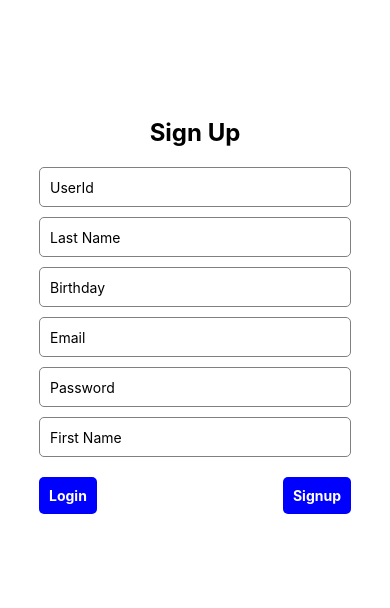
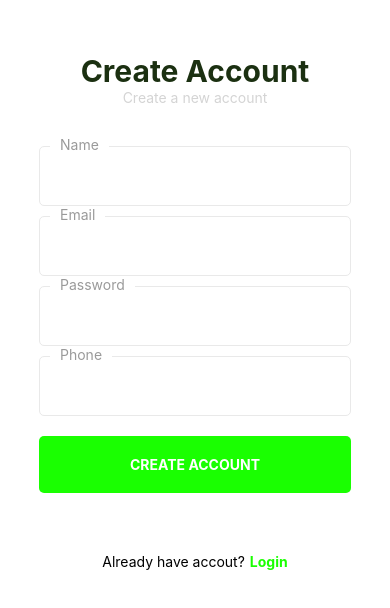
Before and after one commit to kader-mz/memoir-front-end, a React Native app: screen /signup in a window 390 px wide. Shown: the part 106-714 px from the top of the page. Built offline with nearby package versions, Linux system fonts and the light colour scheme.

Commit message:
remaking signup screen

```diff
--- a/App.js
+++ b/App.js
@@ -23,7 +23,7 @@ function App() {
           headerShown: false,
         }}
       >
-        {/* <Stack.Screen name="welcom" component={WelcomScreen} /> */}
+        <Stack.Screen name="welcom" component={WelcomScreen} />
         <Stack.Screen
           name="login"
           component={LoginScreen}
--- a/navigation/Tabs.js
+++ b/navigation/Tabs.js
@@ -35,6 +35,10 @@ const Tabs = ({ setIsLogin }) => {
           },
         })}
       >
+        <Tab.Screen name="dashboard" component={DashboardScreen} />
+        <Tab.Screen name="work" component={WorkScreen} />
+        <Tab.Screen name="calendar" component={CalendarScreen} />
+        <Tab.Screen name="template" component={TemplateScreen} />
         <Tab.Screen
           name="settings"
           component={SettingsScreen}
@@ -47,10 +51,6 @@ const Tabs = ({ setIsLogin }) => {
             ),
           })}
         />
-        <Tab.Screen name="dashboard" component={DashboardScreen} />
-        <Tab.Screen name="work" component={WorkScreen} />
-        <Tab.Screen name="calendar" component={CalendarScreen} />
-        <Tab.Screen name="template" component={TemplateScreen} />
       </Tab.Navigator>
     </NavigationContainer>
   );
--- a/screen/auth/LoginScreen.js
+++ b/screen/auth/LoginScreen.js
@@ -198,6 +198,7 @@ const styles = StyleSheet.create({
     borderRadius: 10,
     color: "white",
     fontWeight: "bold",
+    pointerEvents: "none",
   },
 });
 
--- a/screen/auth/SignupScreen.js
+++ b/screen/auth/SignupScreen.js
@@ -9,12 +9,11 @@ import {
 
 const Signup = ({ navigation }) => {
   const [formData, setFormData] = useState({
-    userId: "",
-    lastName: "",
-    birthday: "",
+    name: "",
+    firstName: "",
     email: "",
     password: "",
-    firstName: "",
+    phone: "",
   });
 
   const handleChange = (name, value) => {
@@ -35,46 +34,48 @@ const Signup = ({ navigation }) => {
 
   return (
     <View style={styles.container}>
-      <Text style={styles.title}>Sign Up</Text>
+      <Text style={styles.title}>Create Account</Text>
+      <Text style={styles.subtitle}>Create a new account</Text>
+      <View style={styles.inputContainer}>
+        <Text style={styles.inputUpperText}>Name</Text>
         <TextInput
           style={styles.input}
-        placeholder="UserId"
-        onChangeText={(text) => handleChange("userId", text)}
+          onChangeText={(text) => handleChange("name", text)}
         />
+      </View>
+      <View style={styles.inputContainer}>
+        <Text style={styles.inputUpperText}>Email</Text>
+
         <TextInput
           style={styles.input}
-        placeholder="Last Name"
-        onChangeText={(text) => handleChange("lastName", text)}
+          onChangeText={(text) => handleChange("email", text)}
         />
+      </View>
+      <View style={styles.inputContainer}>
+        <Text style={styles.inputUpperText}>Password</Text>
+
         <TextInput
           style={styles.input}
-        placeholder="Birthday"
-        onChangeText={(text) => handleChange("birthday", text)}
+          onChangeText={(text) => handleChange("password", text)}
         />
+      </View>
+      <View style={styles.inputContainer}>
+        <Text style={styles.inputUpperText}>Phone</Text>
         <TextInput
           style={styles.input}
-        placeholder="Email"
-        onChangeText={(text) => handleChange("email", text)}
+          onChangeText={(text) => handleChange("phone", text)}
         />
-      <TextInput
-        style={styles.input}
-        placeholder="Password"
-        secureTextEntry
-        onChangeText={(text) => handleChange("password", text)}
-      />
-      <TextInput
-        style={styles.input}
-        placeholder="First Name"
-        onChangeText={(text) => handleChange("firstName", text)}
-      />
+      </View>
       <View style={styles.btns}>
-        <TouchableOpacity style={styles.button} onPress={handleLogin}>
-          <Text style={styles.buttonText}>Login</Text>
+        <TouchableOpacity style={styles.button} onPress={handleSignup}>
+          <Text style={styles.buttonText}>CREATE ACCOUNT</Text>
         </TouchableOpacity>
-
-        <TouchableOpacity style={styles.button} onPress={handleSignup}>
-          <Text style={styles.buttonText}>Signup</Text>
+        <View style={styles.login} onPress={handleLogin}>
+          <Text style={styles.loginText}>Already have accout?</Text>
+          <TouchableOpacity onPress={() => navigation.navigate("login")}>
+            <Text style={{ color: "#1aff01", fontWeight: "bold" }}>Login</Text>
           </TouchableOpacity>
+        </View>
       </View>
     </View>
   );
@@ -87,25 +88,47 @@ const styles = StyleSheet.create({
     alignItems: "center",
     backgroundColor: "#fff",
   },
+  inputContainer: {
+    position: "relative",
+    justifyContent: "center",
+    alignItems: "center",
+    width: "100%",
+  },
+  inputUpperText: {
+    position: "absolute",
+    top: -10,
+    left: 50,
+    backgroundColor: "white",
+    zIndex: 20,
+    paddingHorizontal: 10,
+    color: "#9a9a9a",
+  },
   title: {
-    fontSize: 24,
+    fontSize: 30,
     fontWeight: "bold",
-    marginBottom: 20,
+    color: "#1b3011",
+  },
+  subtitle: {
+    marginBottom: 40,
+    color: "#d4d4d4",
   },
   input: {
     width: "80%",
-    height: 40,
-    borderColor: "gray",
+    height: 60,
+    borderColor: "#e9e9e9",
     borderWidth: 1,
     borderRadius: 5,
     paddingHorizontal: 10,
     marginBottom: 10,
   },
   button: {
-    backgroundColor: "blue",
-    padding: 10,
+    backgroundColor: "#1aff01",
+    padding: 20,
     borderRadius: 5,
     marginTop: 10,
+    alignItems: "center",
+    justifyContent: "center",
+    marginVertical: 50,
   },
   buttonText: {
     color: "#fff",
@@ -113,8 +136,16 @@ const styles = StyleSheet.create({
   },
   btns: {
     width: "80%",
+    justifyContent: "space-between",
+  },
+  login: {
+    marginVertical: 10,
     flexDirection: "row",
-    justifyContent: "space-between",
+    justifyContent: "center",
+    gap: 5,
+  },
+  loginText: {
+    color: "black",
   },
 });
 
```
Lines whose indentation alone changed are shown as unchanged.
